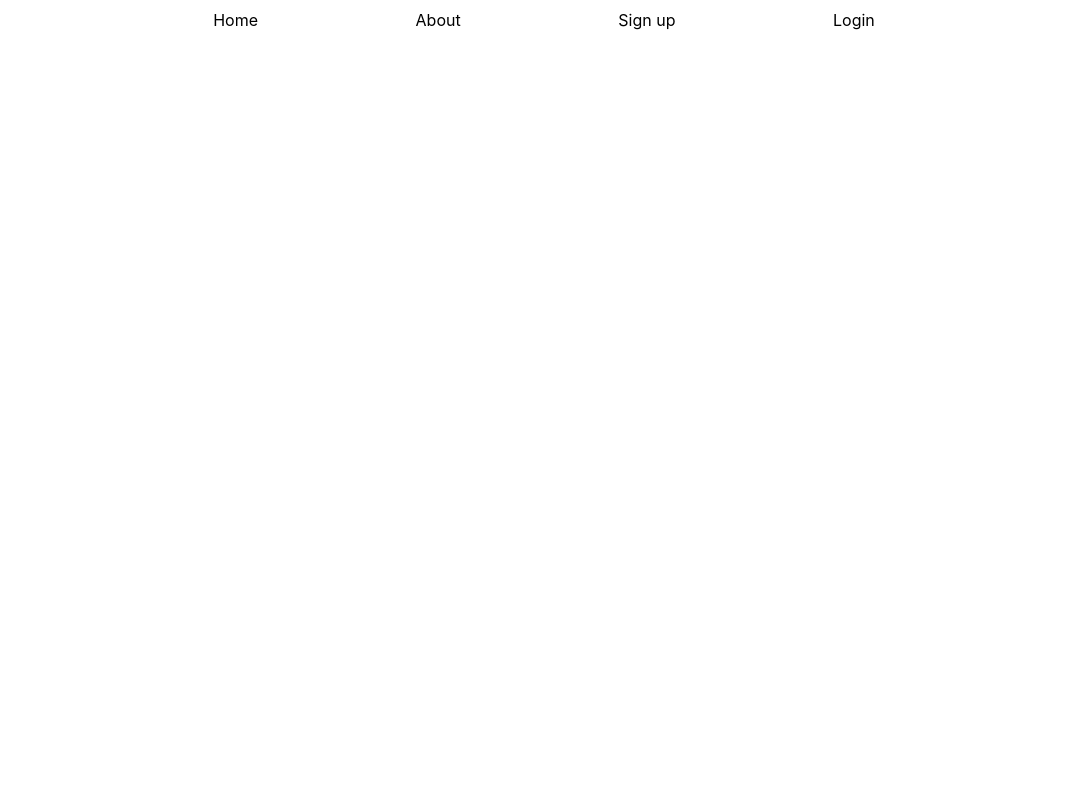
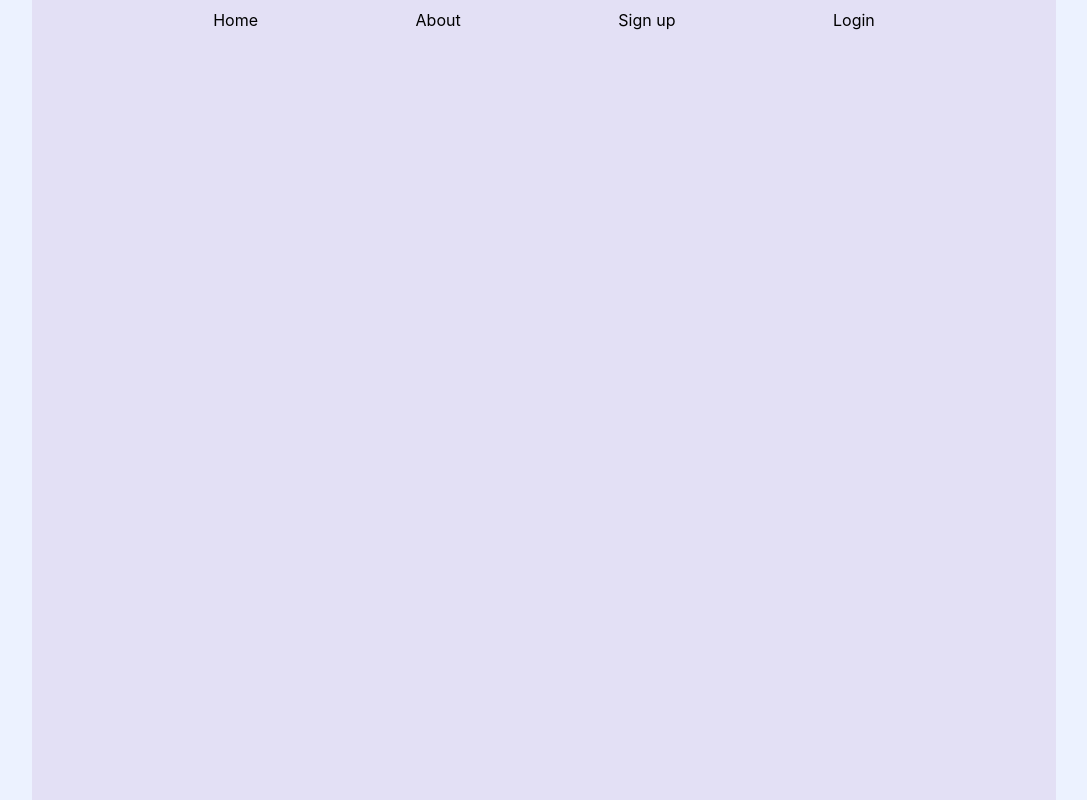
Before and after one commit to Dharmendra016/College-Help, a React (Create React App) app in the folder my-app/: page / in a window 1280 px wide. Shown: the whole page, without its empty margins (96-1183 px from the left). Built offline with nearby package versions, Linux system fonts and the light colour scheme.

Commit message:
all new commit

```diff
--- a/my-app/src/App.css
+++ b/my-app/src/App.css
@@ -4,9 +4,19 @@
   box-sizing: 0;
 }
 
+#root {
+  --primary-color:#ECF2FF;
+  --secondary-color:#e3e0f5;
+  /* --third-color :#E5D1FA; */
+}
+
+.body{
+  background-color: var(--primary-color);
+}
+
 .container{
   max-width: 80%;
-  /* background-color: rgb(255, 205, 205); */
+  background-color: var(--secondary-color);
   min-height: 100vh;
   margin: 0 auto;
 }
--- a/my-app/src/App.js
+++ b/my-app/src/App.js
@@ -13,6 +13,7 @@ import './App.css';
 
 function App() {
   return (
+    <div className="body">
       <div className="container">
         <div className="nav-bar">
           <nav >
@@ -25,7 +26,7 @@ function App() {
           </nav>
         </div>
       </div>
-
+    </div>
   );
 }
 
```
Lines whose indentation alone changed are shown as unchanged.
